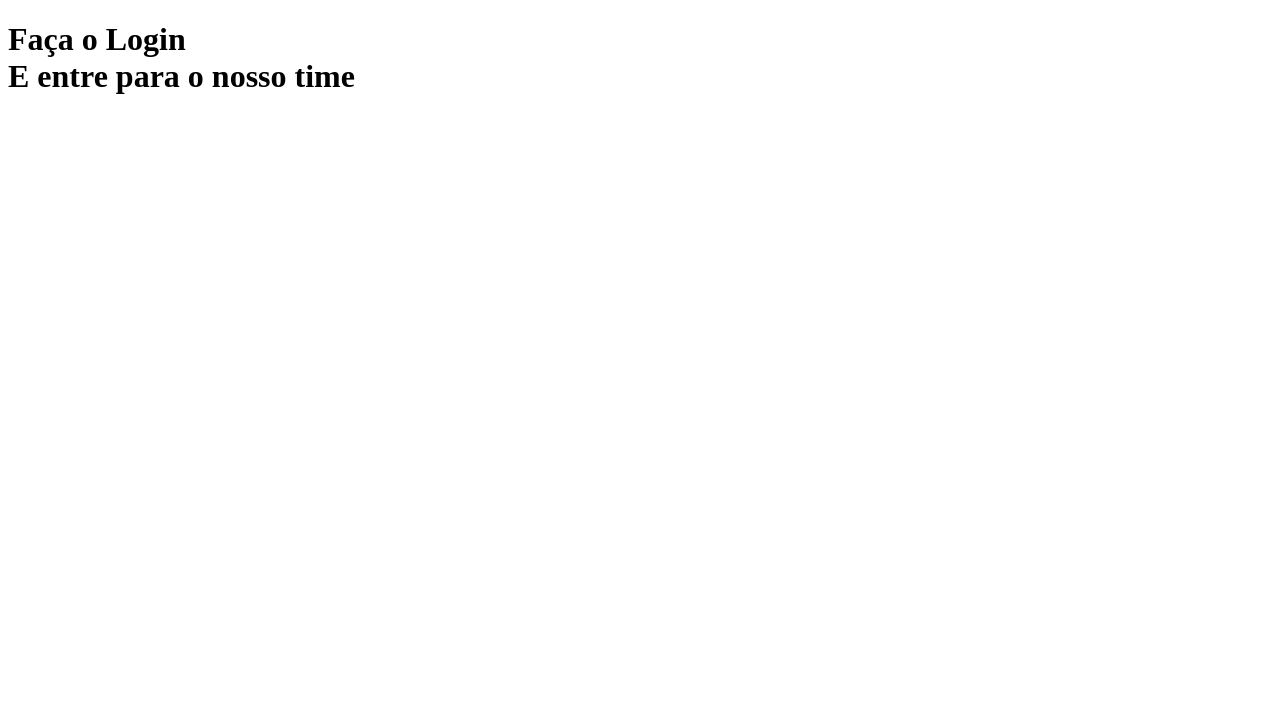
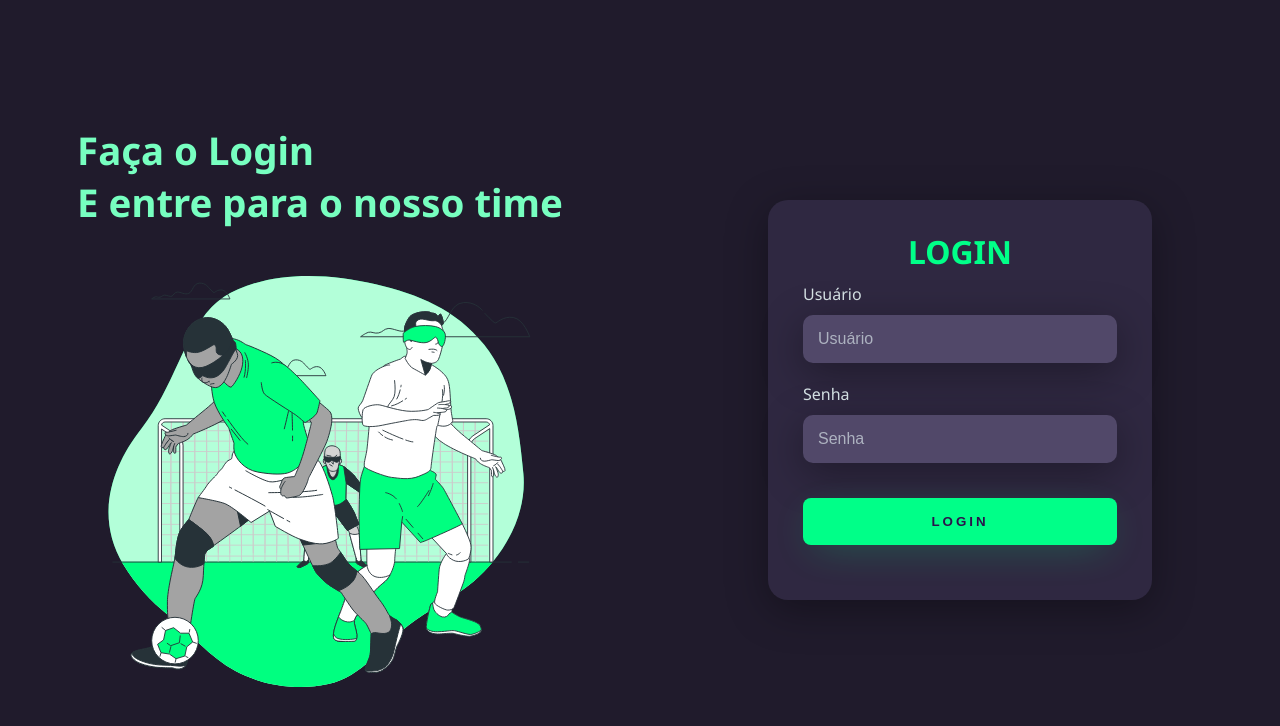
Before and after one commit to felipekauan1/tela-de-login-01, a plain HTML site: page index.html in a window 1280 px wide. Drawn offline with Linux system fonts and the light colour scheme.

Commit message:
Atualizei o projeto

```diff
--- a/index.html
+++ b/index.html
@@ -4,14 +4,27 @@
     <meta charset="UTF-8">
     <meta name="viewport" content="width=device-width, initial-scale=1.0">
     <title>Document</title>
+    <link rel="stylesheet" href="style.css">
 </head>
 <body>
     <main>
         <div class="left-login">
             <h1>Faça o Login<br>E entre para o nosso time</h1>
+            <img src="futebol.svg" alt="animacao-futebol" class="left-login-img">
         </div>
         <div class="right-login">
-
+            <div class="card-login">
+                <h1>LOGIN</h1>
+                <div class="textfild">
+                    <label for="usuario">Usuário</label>
+                    <input type="text" name="usuario" placeholder="Usuário">
+                </div>
+                <div class="textfild">
+                    <label for="senha">Senha</label>
+                    <input type="password" name="senha" placeholder="Senha">
+                </div>
+                <button class="btn-login">LOGIN</button>
+            </div>
         </div>
     </main>
 </body>
--- /dev/null
+++ b/style.css
@@ -0,0 +1,142 @@
+@charset "UTF-8";
+
+@import url('https://fonts.googleapis.com/css2?family=Noto+Sans:wght@400;700&family=Passion+One&family=Sriracha&display=swap');
+
+body {
+    margin: 0;
+    font-family: 'Noto Sans', sans-serif;
+}
+
+body * {
+    box-sizing: border-box;
+}
+
+main {
+    width: 100vw;
+    height: 100vh;
+    background: #201b2c;
+    display: flex;
+    justify-content: center;
+    align-items: center;
+}
+
+.left-login {
+    width: 50vw;
+    height: 100vh;
+    display: flex;
+    flex-direction: column;
+    justify-content: center;
+    align-items: center;
+}
+
+.left-login>h1 {
+    color: #77ffc0;
+    font-size: 3vw;
+}
+
+.left-login>img.left-login-img {
+    width: 35vw;
+}
+
+.right-login {
+    width: 50vw;
+    height: 100vh;
+    display: flex;
+    justify-content: center;
+    align-items: center;
+}
+
+.card-login {
+    width: 60%;
+    display: flex;
+    flex-direction: column;
+    justify-content: center;
+    align-items: center;
+    padding: 30px 35px;
+    background: #2f2841;
+    border-radius: 20px;
+    box-shadow: 0px 10px 40px #00000056;
+}
+
+.card-login>h1 {
+    color: #00ff88;
+    font-weight: 800;
+    margin: 0;
+}
+
+.textfild {
+    width: 100%;
+    display: flex;
+    flex-direction: column;
+    align-items: flex-start;
+    justify-content: center;
+    margin: 10px 0px;
+}
+
+.textfild>label {
+    color: #f0ffffde;
+    margin-bottom: 10px;
+}
+
+.textfild>input {
+    width: 100%;
+    border: none;
+    border-radius: 10px;
+    padding: 15px;
+    background: #514869;
+    color: #f0ffffde;
+    font-size: 12pt;
+    box-shadow: 0px 10px 40px #00000056;
+    outline: none;
+    box-sizing: border-box;
+}
+
+.textfild>input::placeholder {
+    color: #f0ffff94;
+}
+
+.btn-login {
+    width: 100%;
+    padding: 16px 0px;
+    margin: 25px;
+    border: none;
+    border-radius: 8px;
+    outline: none;
+    font-weight: 800;
+    letter-spacing: 3px;
+    cursor: pointer;
+    color: #2b134b;
+    background: #00ff88;
+    box-shadow: 0px 10px 40px -12px #00ff8052;
+}
+
+@media screen and (max-width: 900px) {
+    .card-login {
+        width: 85%;
+    }
+}
+
+@media screen and (max-width: 600px) {
+    main {
+        flex-direction: column;
+    }
+
+    .left-login {
+        width: 100%;
+        height: auto;
+    }
+
+    .left-login>h1 {
+        display: none;
+    }
+
+    .left-login>img.left-login-img {
+        width: 70vw;
+    }
+
+    .right-login {
+        margin-top: 60px;
+        width: 95%;
+        height: auto;
+    }
+}
```
Also changed, not shown: futebol.svg (added).
